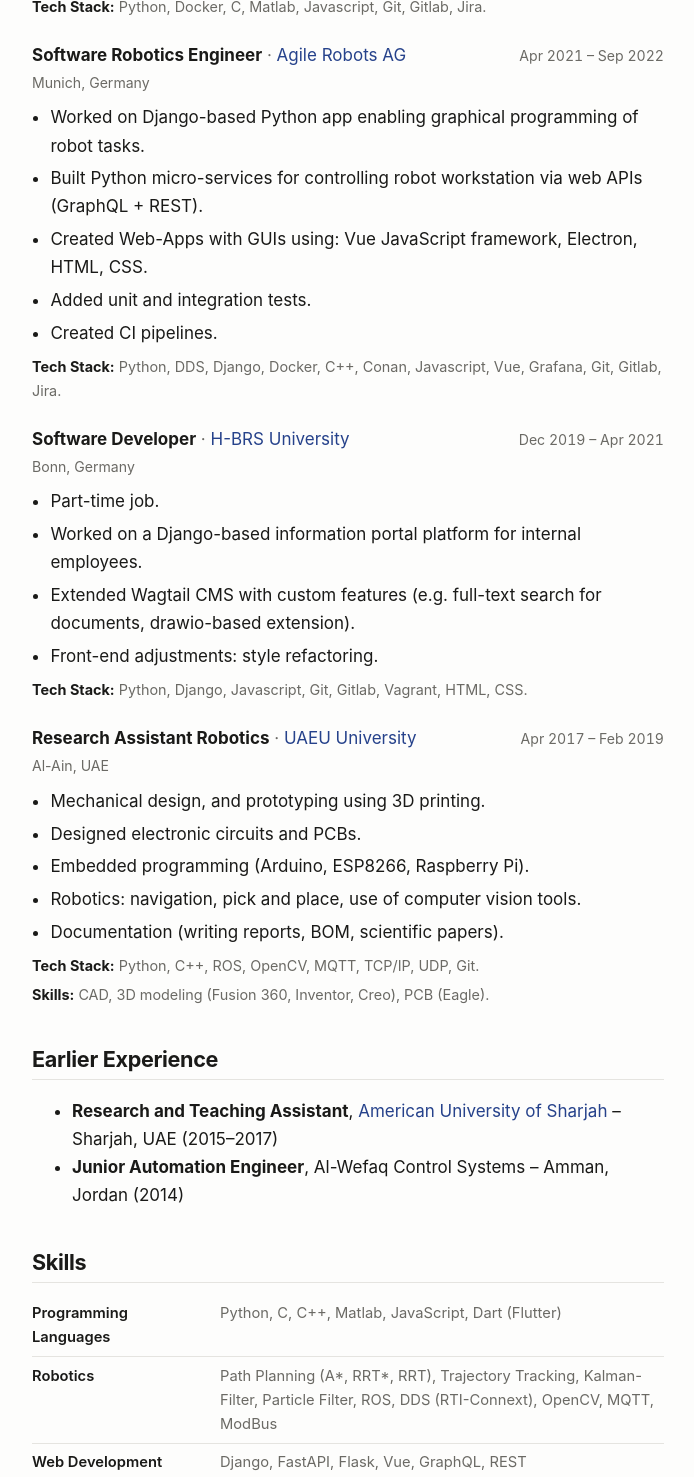
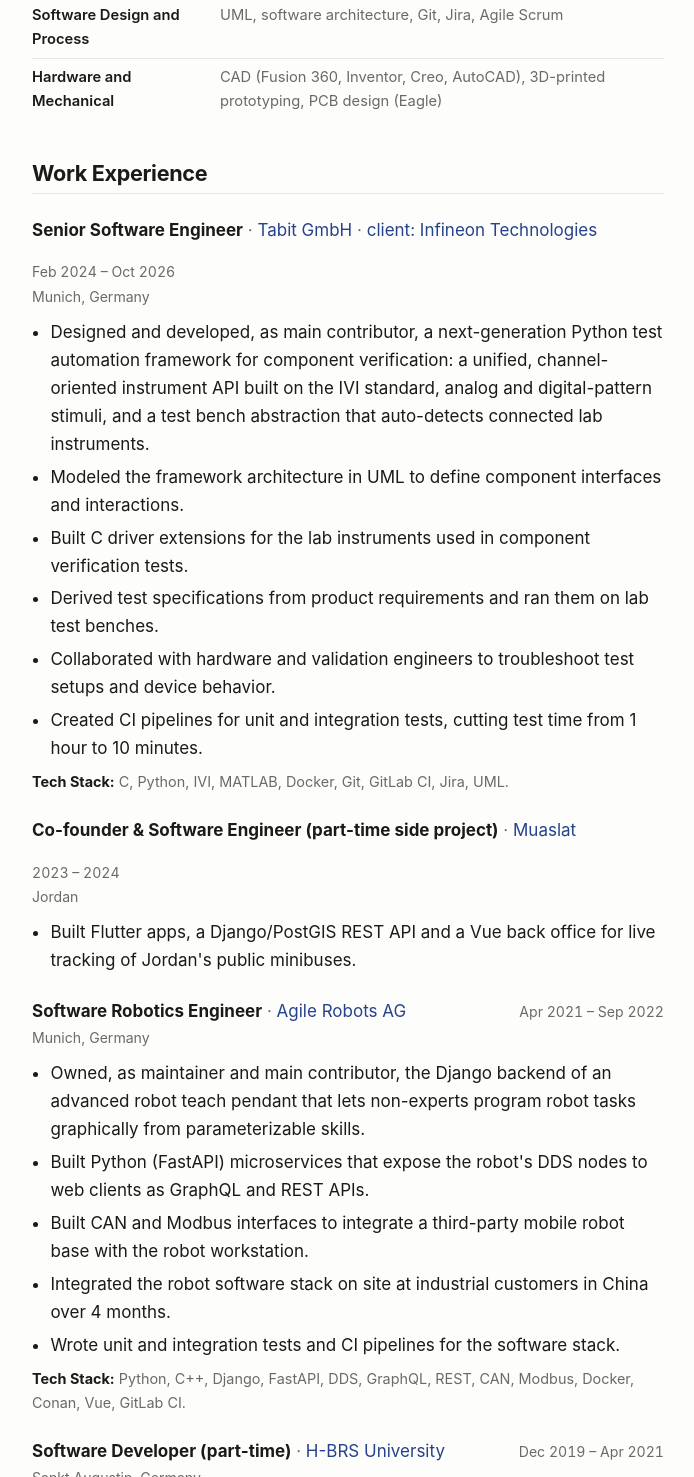
Before and after one commit to hasauino/hasauino.github.io, an Astro site: page /cv in a window 1280 px wide. Shown: the part 976-2453 px from the top of the page, without its empty margins (292-986 px from the left). Built offline with nearby package versions, Linux system fonts and the light colour scheme; Astro itself is replaced by a stand-in of ours.

Commit message:
cv update

```diff
--- a/src/pages/cv.astro
+++ b/src/pages/cv.astro
@@ -11,12 +11,24 @@ const work = [
     location: 'Munich, Germany',
     dates: 'Feb 2024 – Oct 2026',
     points: [
-      'Promoted from Software Engineer to Senior Software Engineer (Mar 2026).',
-      'Main contributor to the design and development of a next-generation Python automation framework for Component Verification (CV) testing: a unified, channel-oriented instrument API built on the IVI standard, support for analog and digital-pattern stimuli, and a test bench abstraction with auto-detection of connected lab instruments.',
-      'Built C driver extensions for instruments used in CV tests.',
-      'Created CI pipelines for unit and integration tests, reducing testing time from 1hr to 10min.',
+      'Designed and developed, as main contributor, a next-generation Python test automation framework for component verification: a unified, channel-oriented instrument API built on the IVI standard, analog and digital-pattern stimuli, and a test bench abstraction that auto-detects connected lab instruments.',
+      'Modeled the framework architecture in UML to define component interfaces and interactions.',
+      'Built C driver extensions for the lab instruments used in component verification tests.',
+      'Derived test specifications from product requirements and ran them on lab test benches.',
+      'Collaborated with hardware and validation engineers to troubleshoot test setups and device behavior.',
+      'Created CI pipelines for unit and integration tests, cutting test time from 1 hour to 10 minutes.',
     ],
-    tech: 'Python, Docker, C, Matlab, Javascript, Git, Gitlab, Jira.',
+    tech: 'C, Python, IVI, MATLAB, Docker, Git, GitLab CI, Jira, UML.',
+  },
+  {
+    title: 'Co-founder & Software Engineer (part-time side project)',
+    company: 'Muaslat',
+    companyUrl: 'https://muaslat.com',
+    location: 'Jordan',
+    dates: '2023 – 2024',
+    points: [
+      "Built Flutter apps, a Django/PostGIS REST API and a Vue back office for live tracking of Jordan's public minibuses.",
+    ],
   },
   {
     title: 'Software Robotics Engineer',
@@ -25,61 +37,72 @@ const work = [
     location: 'Munich, Germany',
     dates: 'Apr 2021 – Sep 2022',
     points: [
-      'Worked on Django-based Python app enabling graphical programming of robot tasks.',
-      'Built Python micro-services for controlling robot workstation via web APIs (GraphQL + REST).',
-      'Created Web-Apps with GUIs using: Vue JavaScript framework, Electron, HTML, CSS.',
-      'Added unit and integration tests.',
-      'Created CI pipelines.',
+      'Owned, as maintainer and main contributor, the Django backend of an advanced robot teach pendant that lets non-experts program robot tasks graphically from parameterizable skills.',
+      "Built Python (FastAPI) microservices that expose the robot's DDS nodes to web clients as GraphQL and REST APIs.",
+      'Built CAN and Modbus interfaces to integrate a third-party mobile robot base with the robot workstation.',
+      'Integrated the robot software stack on site at industrial customers in China over 4 months.',
+      'Wrote unit and integration tests and CI pipelines for the software stack.',
     ],
-    tech: 'Python, DDS, Django, Docker, C++, Conan, Javascript, Vue, Grafana, Git, Gitlab, Jira.',
+    tech: 'Python, C++, Django, FastAPI, DDS, GraphQL, REST, CAN, Modbus, Docker, Conan, Vue, GitLab CI.',
   },
   {
-    title: 'Software Developer',
+    title: 'Software Developer (part-time)',
     company: 'H-BRS University',
     companyUrl: 'https://www.h-brs.de',
-    location: 'Bonn, Germany',
+    location: 'Sankt Augustin, Germany',
     dates: 'Dec 2019 – Apr 2021',
-    points: [
-      'Part-time job.',
-      'Worked on a Django-based information portal platform for internal employees.',
-      'Extended Wagtail CMS with custom features (e.g. full-text search for documents, drawio-based extension).',
-      'Front-end adjustments: style refactoring.',
-    ],
-    tech: 'Python, Django, Javascript, Git, Gitlab, Vagrant, HTML, CSS.',
+    points: ['Extended a Django and Wagtail staff portal with custom features such as full-text document search.'],
   },
   {
     title: 'Research Assistant Robotics',
-    company: 'UAEU University',
+    company: 'United Arab Emirates University',
     companyUrl: 'https://www.uaeu.ac.ae',
     location: 'Al-Ain, UAE',
     dates: 'Apr 2017 – Feb 2019',
     points: [
-      'Mechanical design, and prototyping using 3D printing.',
-      'Designed electronic circuits and PCBs.',
-      'Embedded programming (Arduino, ESP8266, Raspberry Pi).',
-      'Robotics: navigation, pick and place, use of computer vision tools.',
-      'Documentation (writing reports, BOM, scientific papers).',
+      'Designed electronic circuits and PCBs and programmed microcontroller firmware (Arduino, ESP8266, Raspberry Pi).',
+      'Designed mechanical parts in CAD and built 3D-printed prototypes of robotic devices.',
+      'Developed robot navigation, pick-and-place and computer vision functions.',
     ],
-    tech: 'Python, C++, ROS, OpenCV, MQTT, TCP/IP, UDP, Git.',
-    skills: 'CAD, 3D modeling (Fusion 360, Inventor, Creo), PCB (Eagle).',
+  },
+  {
+    title: 'Research and Teaching Assistant',
+    company: 'American University of Sharjah',
+    companyUrl: 'https://www.aus.edu',
+    location: 'Sharjah, UAE',
+    dates: '2015 – 2017',
+    points: [
+      'Implemented BLDC, stepper, DC and linear coil motor control: PID control, friction compensation, adaptive control, state observers.',
+      'Modeled electromechanical systems, identified their parameters from measured data, and applied MIMO control.',
+    ],
   },
 ];
 
 const skills = [
-  ['Programming Languages', 'Python, C, C++, Matlab, JavaScript, Dart (Flutter)'],
+  ['Embedded', 'C (bare-metal, Microchip PIC24), Arduino, ESP8266, Raspberry Pi, JTAG/SWD debugging, CAN, Modbus, SPI, UART, I2C, TCP/IP, UDP'],
   [
-    'Robotics',
-    'Path Planning (A*, RRT*, RRT), Trajectory Tracking, Kalman-Filter, Particle Filter, ROS, DDS (RTI-Connext), OpenCV, MQTT, ModBus',
+    'Control and Motors',
+    'PID control, friction compensation, adaptive control, state observers, system identification, MIMO control, Kalman and particle filters; BLDC, stepper, DC and linear coil motors',
   ],
-  ['Web Development', 'Django, FastAPI, Flask, Vue, GraphQL, REST'],
-  ['DevOps', 'Conan, GitLab, CI/CD, Docker, Grafana, Vagrant'],
   [
-    'Mechatronics',
-    'CAD, Fusion 360, AutoCAD, Creo, Eagle, Serial Communication (SPI, UART, I2C), Control Theory (PID, adaptive control, state observer)',
+    'Test and Verification',
+    'Python test automation, IVI instrument control, lab instruments, unit and integration testing (Python, C), CI/CD (GitLab), Docker',
   ],
+  ['Programming Languages', 'Python, C++, C, JavaScript, MATLAB, Dart (Flutter), Rust'],
+  ['Robotics', 'Kinematics, path planning (A*, RRT*), trajectory tracking, ROS, DDS, OpenCV'],
+  ['Software Design and Process', 'UML, software architecture, Git, Jira, Agile Scrum'],
+  ['Hardware and Mechanical', 'CAD (Fusion 360, Inventor, Creo, AutoCAD), 3D-printed prototyping, PCB design (Eagle)'],
 ];
 
 const education = [
+  {
+    institution: 'Hochschule Bonn-Rhein-Sieg (H-BRS)',
+    url: 'https://www.h-brs.de',
+    location: 'Sankt Augustin, Germany',
+    dates: '2019 – 2021',
+    degree: 'Graduate coursework, M.Sc. Autonomous Systems program',
+    points: [],
+  },
   {
     institution: 'American University of Sharjah',
     url: 'https://www.aus.edu',
@@ -107,7 +130,7 @@ const education = [
 const languages = [
   ['Arabic', 'Native'],
   ['English', 'Proficient (97 TOEFL iBT, 2017)'],
-  ['German', 'Intermediate (Goethe B1, 2026)'],
+  ['German', 'Intermediate (Goethe B2, 2026)'],
 ];
 ---
 
@@ -124,17 +147,31 @@ const languages = [
   <section>
     <h2>Summary</h2>
     <p>
-      Software and Mechatronics Engineer working across the full robot stack,
-      with a strong foundation in robotics (kinematics, motion planning,
-      navigation), state estimation, and control theory. On the hardware side:
-      mechanical design (3D CAD, force analysis), electromechanical integration,
-      and communication protocols (ModBus, CAN, SPI, UART, I2C). On the software
-      side: embedded systems and low-level drivers through backend services and
-      web and mobile frontends, plus DevOps and CI pipelines. M.Sc. in
-      Mechatronics Engineering with a thesis on autonomous robotic exploration,
-      and research published in top venues including IROS and Robotics and
-      Autonomous Systems.
+      Software and Mechatronics Engineer with a strong foundation in robotics
+      (kinematics, motion planning, navigation), state estimation, control
+      theory, embedded systems, and backend development. Builds backend services
+      (Python, Django) and robot software (C++, Python, ROS, DDS), down to
+      low-level drivers and hardware interfaces (CAN, Modbus, SPI, UART, I2C).
+      Also comfortable with web frontends and mechanical design (3D CAD, force
+      analysis) when a project needs them. Follows agile development, with unit
+      and integration tests automated in CI. M.Sc. in Mechatronics Engineering
+      with a thesis on autonomous robotic exploration; research published in top
+      venues including IROS and Robotics and Autonomous Systems.
     </p>
+  </section>
+
+  <section>
+    <h2>Skills</h2>
+    <dl class="skills">
+      {
+        skills.map(([k, v]) => (
+          <div class="skill-row">
+            <dt>{k}</dt>
+            <dd>{v}</dd>
+          </div>
+        ))
+      }
+    </dl>
   </section>
 
   <section>
@@ -168,12 +205,9 @@ const languages = [
               <li>{p}</li>
             ))}
           </ul>
+          {job.tech && (
             <p class="tech">
               <strong>Tech Stack:</strong> {job.tech}
-          </p>
-          {job.skills && (
-            <p class="tech">
-              <strong>Skills:</strong> {job.skills}
             </p>
           )}
         </div>
@@ -185,29 +219,10 @@ const languages = [
     <h2>Earlier Experience</h2>
     <ul>
       <li>
-        <strong>Research and Teaching Assistant</strong>,
-        <a href="https://www.aus.edu" target="_blank" rel="noopener">American University of Sharjah</a>
-        – Sharjah, UAE (2015–2017)
-      </li>
-      <li>
         <strong>Junior Automation Engineer</strong>, Al-Wefaq Control Systems –
         Amman, Jordan (2014)
       </li>
     </ul>
-  </section>
-
-  <section>
-    <h2>Skills</h2>
-    <dl class="skills">
-      {
-        skills.map(([k, v]) => (
-          <div class="skill-row">
-            <dt>{k}</dt>
-            <dd>{v}</dd>
-          </div>
-        ))
-      }
-    </dl>
   </section>
 
   <section>
@@ -228,11 +243,13 @@ const languages = [
             <span class="entry-dates">{e.dates}</span>
           </div>
           <div class="entry-loc muted">{e.location}</div>
+          {e.points.length > 0 && (
             <ul>
               {e.points.map((p) => (
                 <li>{p}</li>
               ))}
             </ul>
+          )}
         </div>
       ))
     }
```
Also changed, not shown: 1 other file. Lines whose indentation alone changed are shown as unchanged.
